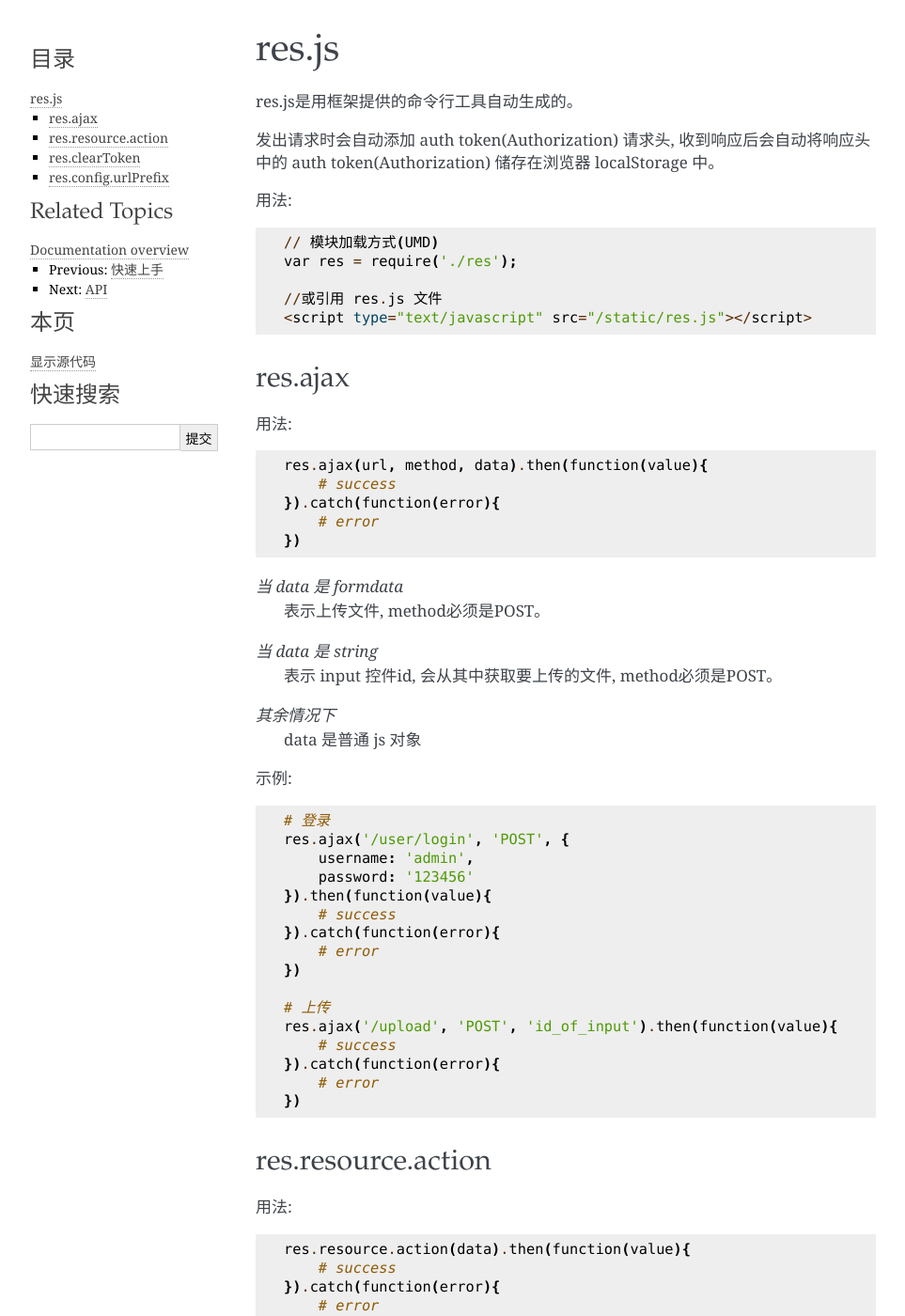
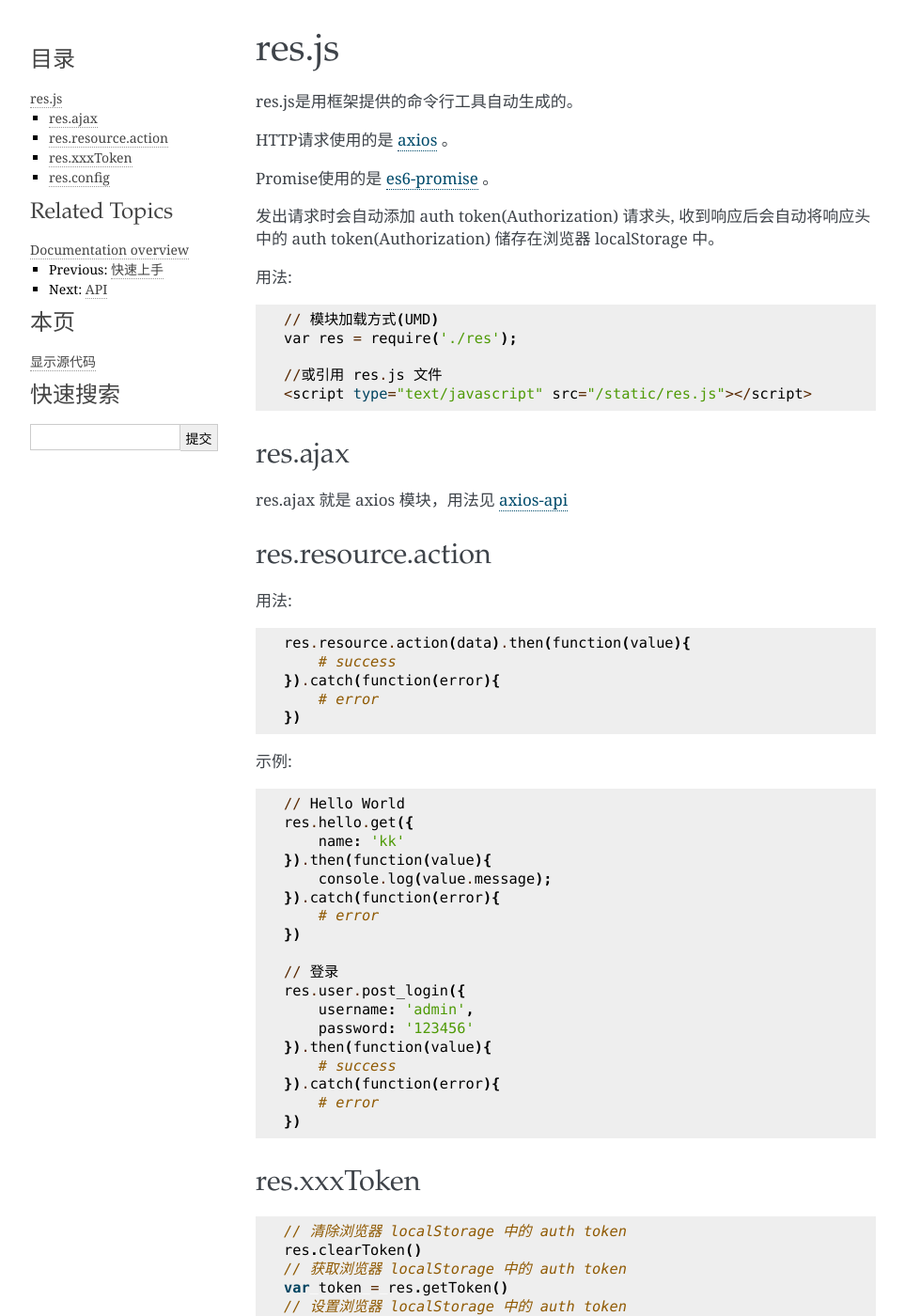
Before and after one commit to guyskk/flask-restaction, a Sphinx documentation site: the page built from docs/source/resjs.rst, in a window 1280 px wide and 1400 px high. Shown: the whole window at 94% size, without its empty margins (148-1111 px from the left). Built offline with Sphinx 7.4.7, drawn with Linux system fonts in a browser that asks for light colours; some of the changed text lies outside the part shown.

Commit message:
update resjs document

```diff
--- a/docs/source/resjs.rst
+++ b/docs/source/resjs.rst
@@ -4,6 +4,10 @@ res.js
 ======
 
 res.js是用框架提供的命令行工具自动生成的。
+
+HTTP请求使用的是 `axios <https://github.com/mzabriskie/axios>`_ 。
+
+Promise使用的是 `es6-promise <https://github.com/stefanpenner/es6-promise>`_ 。
 
 发出请求时会自动添加 auth token(Authorization) 请求头,
 收到响应后会自动将响应头中的 auth token(Authorization) 储存在浏览器 localStorage 中。
@@ -20,39 +24,8 @@ res.js是用框架提供的命令行工具自动生成的。
 res.ajax
 --------
 
-用法::
+res.ajax 就是 axios 模块，用法见 `axios-api <https://github.com/mzabriskie/axios#axios-api>`_
 
-    res.ajax(url, method, data).then(function(value){
-        # success
-    }).catch(function(error){
-        # error
-    })
-
-*当 data 是 formdata*
-    表示上传文件, method必须是POST。
-*当 data 是 string*
-    表示 input 控件id, 会从其中获取要上传的文件, method必须是POST。
-*其余情况下*
-    data 是普通 js 对象
-
-示例::
-
-    # 登录
-    res.ajax('/user/login', 'POST', {
-        username: 'admin',
-        password: '123456'
-    }).then(function(value){
-        # success
-    }).catch(function(error){
-        # error
-    })
-
-    # 上传
-    res.ajax('/upload', 'POST', 'id_of_input').then(function(value){
-        # success
-    }).catch(function(error){
-        # error
-    })
 
 res.resource.action
 ----------------------
@@ -67,7 +40,16 @@ res.resource.action
 
 示例::
 
-    # 登录
+    // Hello World
+    res.hello.get({
+        name: 'kk'
+    }).then(function(value){
+        console.log(value.message);
+    }).catch(function(error){
+        # error
+    })
+
+    // 登录
     res.user.post_login({
         username: 'admin',
         password: '123456'
@@ -77,36 +59,26 @@ res.resource.action
         # error
     })
 
-    # 上传
-    res.upload.post('id_of_input').then(function(value){
-        # success
-    }).catch(function(error){
-        # error
-    })
 
-
-.. Note::
-
-    如果一个 API 是 POST/PUT 方法的, 并且全部参数是可选的:
-    ``res.resource.post()`` 会报 400 invalid json content,
-    因为空字符串不是有效的 json 格式, 需改成 ``res.resource.post({})``
-
-
-res.clearToken
+res.xxxToken
 ----------------------
-
-清除浏览器 localStorage 中的 auth token
 
 .. code-block:: javascript
 
-    res.clear_token()
+    // 清除浏览器 localStorage 中的 auth token
+    res.clearToken()
+    // 获取浏览器 localStorage 中的 auth token
+    var token = res.getToken()
+    // 设置浏览器 localStorage 中的 auth token
+    res.setToken(token)
 
 
-res.config.urlPrefix
+res.config
 ----------------------
-
-设置请求 url 前缀，可以用来指定请求的服务器
 
 .. code-block:: javascript
 
+    //设置请求 url 前缀，可以用来指定请求的服务器
     res.config.urlPrefix = 'http://127.0.0.1:5000'
+    //设置 auth 请求头，注意要是小写字母
+    res.config.authHeader = 'authorization'
```
